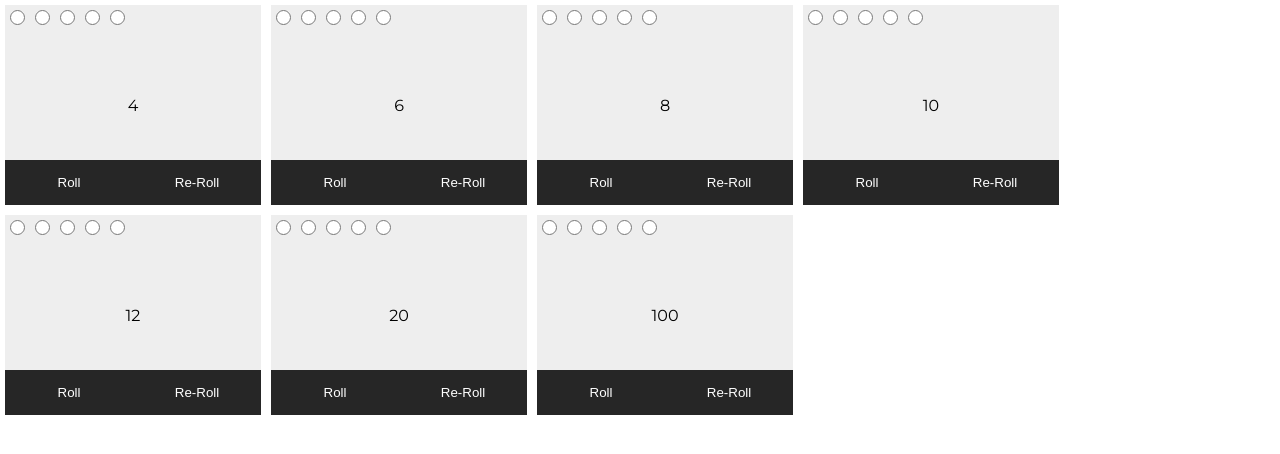
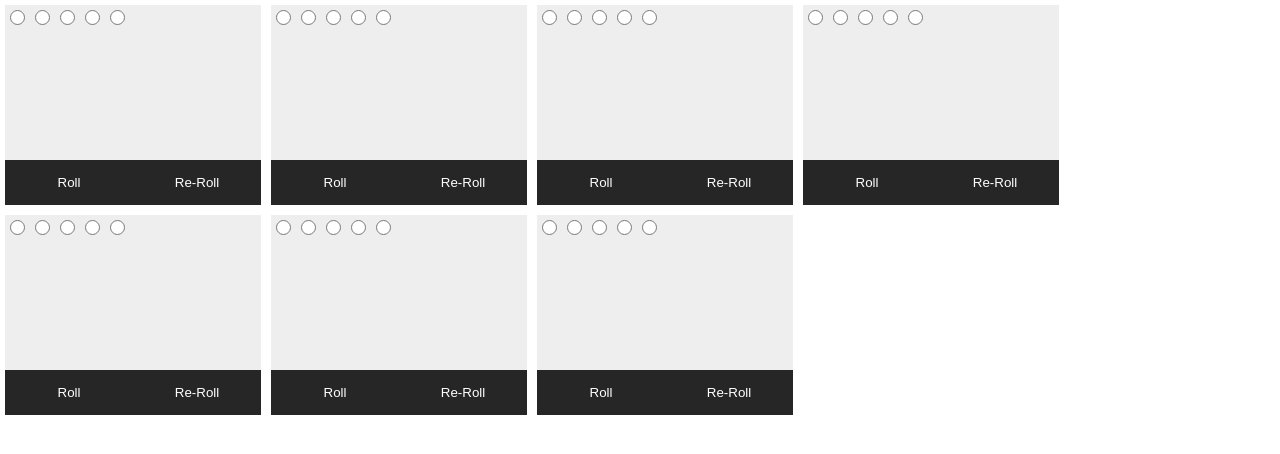
Before and after one commit to BrentWMiller/diceroller, an Angular app: page / in a window 1280 px wide. Shown: the top 454 px of the page. Built offline with nearby package versions, Linux system fonts and the light colour scheme.

Commit message:
updates die data

```diff
--- a/src/app/dice-roller/data/dice.data.ts
+++ b/src/app/dice-roller/data/dice.data.ts
@@ -1,11 +1,11 @@
 import { Die } from '../models/die.interface';
 
 export const dice: Die[] = [
-	{ type: 4 },
-	{ type: 6 },
-	{ type: 8 },
-	{ type: 10 },
-	{ type: 12 },
-	{ type: 20 },
-	{ type: 100 },
+	{ name: 'd4', value: 4 },
+	{ name: 'd6', value: 6 },
+	{ name: 'd8', value: 8 },
+	{ name: 'd10', value: 10 },
+	{ name: 'd12', value: 12 },
+	{ name: 'd20', value: 20 },
+	{ name: 'd100', value: 100 },
 ]
```
